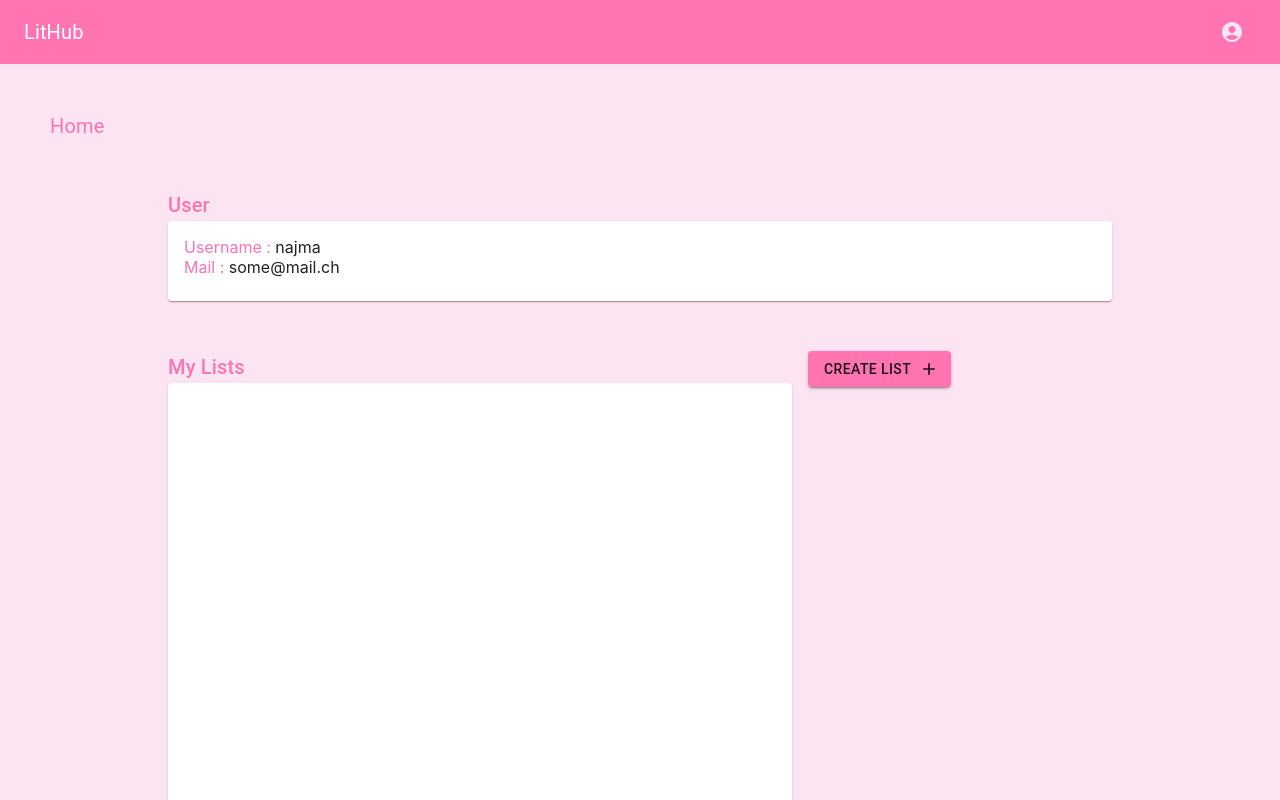
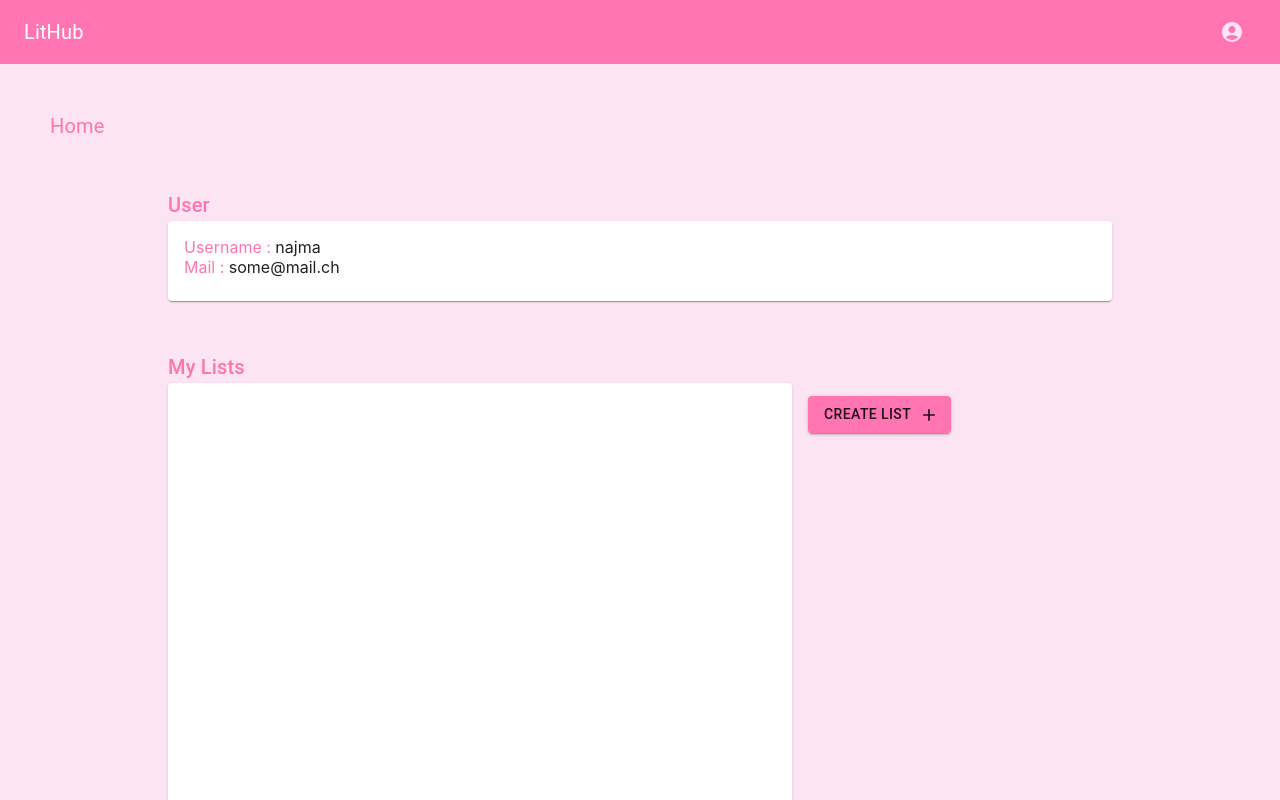
Before and after one commit to agnes-masip/thesis-repo, a React (Create React App) app in the folder my-app/: page / in a window 1280 px wide. Shown: the top 800 px of the page. Built offline with nearby package versions, Linux system fonts and the light colour scheme.

Commit message:
minor change

```diff
--- a/my-app/src/components/views/home.js
+++ b/my-app/src/components/views/home.js
@@ -145,7 +145,7 @@ export default function Home() {
                         </Card>
                     </Grid>
                     <Grid item xs={6} md={4}>
-                        <Button variant="contained" color="primary" endIcon={<AddIcon />} onClick={() => createList()}>
+                        <Button variant="contained" color="primary" endIcon={<AddIcon />}  style={{marginTop: '15%'}} onClick={() => createList()}>
                             <Typography variant>
                                 Create list
                             </Typography>
```
